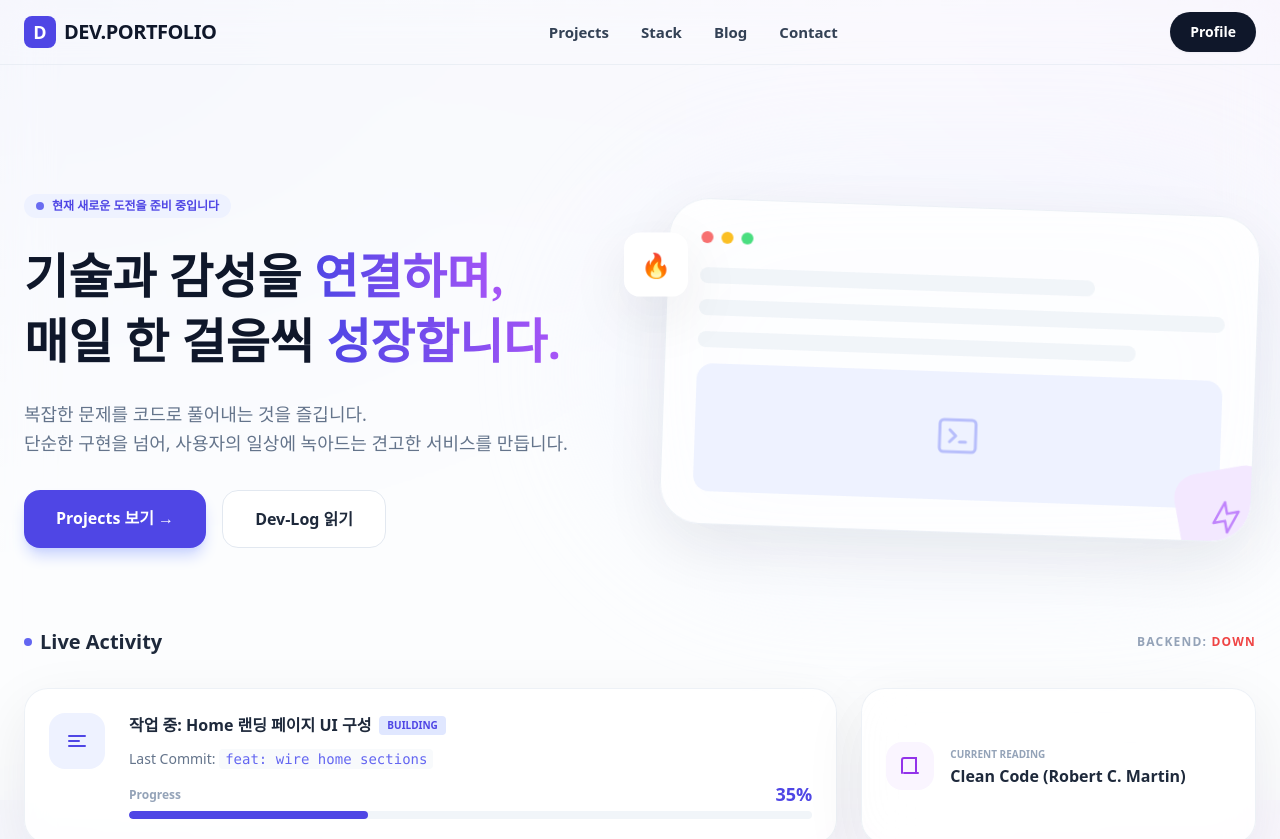
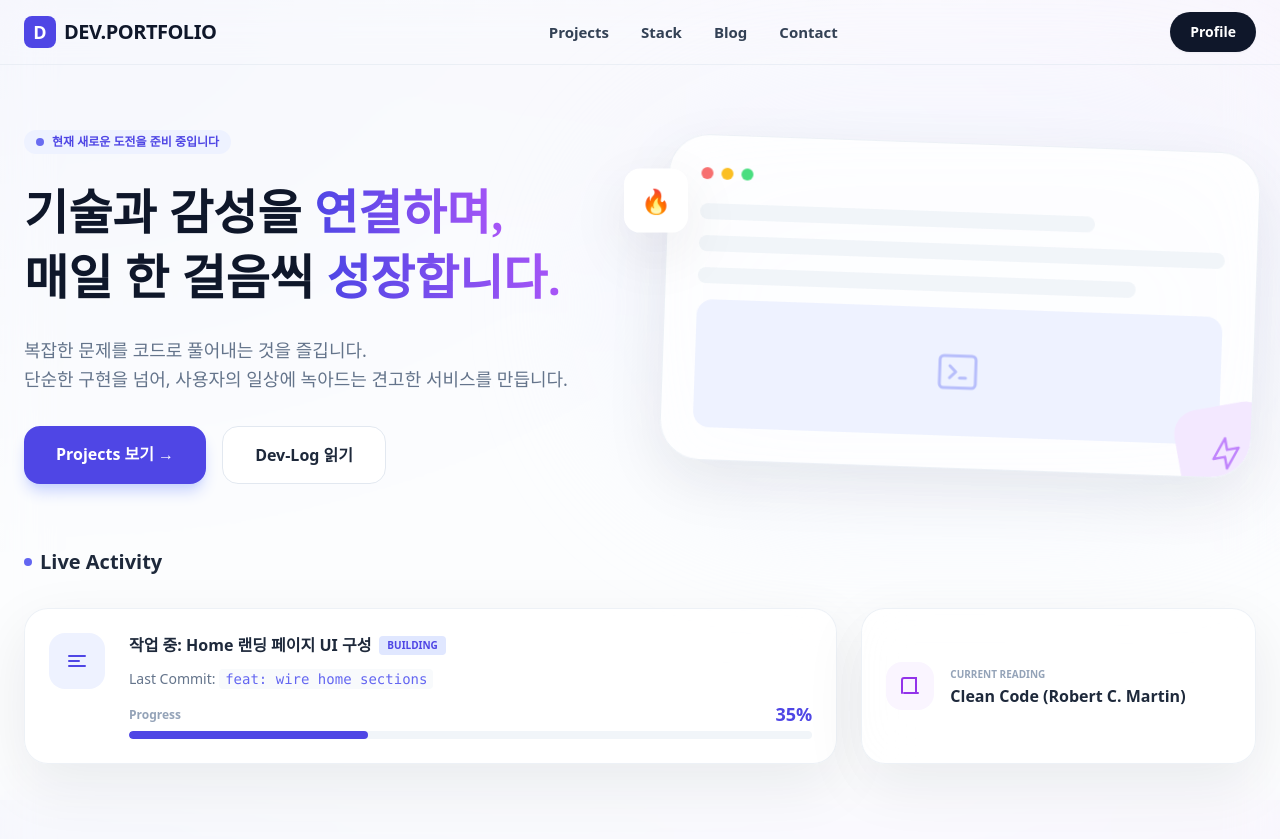
Before and after one commit to Hyeyeon-Ko/dev-portfolio, a React (Vite) app in the folder frontend/: page / in a window 1280 px wide. Shown: the top 839 px of the page. Built offline with nearby package versions, Linux system fonts and the light colour scheme; no server answers; a web font is replaced by a local one.

Commit message:
Style: adjust typography/spacing; remove API check

```diff
--- a/frontend/src/components/contact/ContactHero.tsx
+++ b/frontend/src/components/contact/ContactHero.tsx
@@ -32,7 +32,7 @@ export default function ContactHero() {
         {CONTACT_HERO.badge}
       </div>
 
-      <h1 className="text-5xl lg:text-6xl font-serif font-black leading-[1.1] text-slate-900">
+      <h1 className="text-5xl lg:text-5xl font-serif font-black leading-[1.1] text-slate-900">
         {CONTACT_HERO.titleLine1} <br />
         <span className="text-gradient">{CONTACT_HERO.titleLine2}</span>
       </h1>
--- a/frontend/src/components/home/HomeHero.tsx
+++ b/frontend/src/components/home/HomeHero.tsx
@@ -4,7 +4,7 @@ import { Link } from "react-router-dom";
 
 const HomeHero: React.FC = () => {
   return (
-    <section className="pt-32 pb-20 px-6 max-w-7xl mx-auto grid lg:grid-cols-2 gap-12 items-center">
+    <section className="py-16 px-6 max-w-7xl mx-auto grid lg:grid-cols-2 gap-12 items-center">
       <div className="space-y-8">
         <div className="inline-flex items-center space-x-2 px-3 py-1 bg-indigo-50 text-indigo-600 rounded-full text-xs font-semibold">
           <span className="w-2 h-2 bg-indigo-500 rounded-full animate-pulse"></span>
--- a/frontend/src/components/home/LiveActivity.tsx
+++ b/frontend/src/components/home/LiveActivity.tsx
@@ -2,15 +2,6 @@ import React, { useEffect, useState } from "react";
 import { Icons, LIVE_ACTIVITY } from "../../constants";
 
 const LiveActivity: React.FC = () => {
-  const [backendOk, setBackendOk] = useState<boolean | null>(null);
-
-  useEffect(() => {
-    fetch("/api/health")
-      .then((res) => res.json())
-      .then((data) => setBackendOk(Boolean(data?.ok)))
-      .catch(() => setBackendOk(false));
-  }, []);
-
   return (
     <section className="max-w-7xl mx-auto px-6 mb-20">
       <div className="flex items-center justify-between mb-8">
@@ -18,17 +9,6 @@ const LiveActivity: React.FC = () => {
           <div className="w-2 h-2 bg-indigo-500 rounded-full"></div>
           <h2 className="text-xl font-bold text-slate-800">Live Activity</h2>
         </div>
-
-        <span className="text-xs font-semibold text-slate-400 uppercase tracking-widest">
-          Backend:{" "}
-          {backendOk === null ? (
-            "CHECKING"
-          ) : backendOk ? (
-            <span className="text-emerald-600">OK</span>
-          ) : (
-            <span className="text-red-500">DOWN</span>
-          )}
-        </span>
       </div>
 
       <div className="grid md:grid-cols-3 gap-6">
--- a/frontend/src/components/stack/StackHero.tsx
+++ b/frontend/src/components/stack/StackHero.tsx
@@ -8,7 +8,7 @@ export default function StackHero() {
           {STACK_HERO.badge}
         </div>
 
-        <h1 className="text-5xl lg:text-6xl font-serif font-black leading-[1.15] text-slate-900">
+        <h1 className="text-5xl lg:text-5xl font-serif font-black leading-[1.15] text-slate-900">
           <span className="text-gradient">{STACK_HERO.titleLine1}</span>
           <br />
           {STACK_HERO.titleLine2}
```
